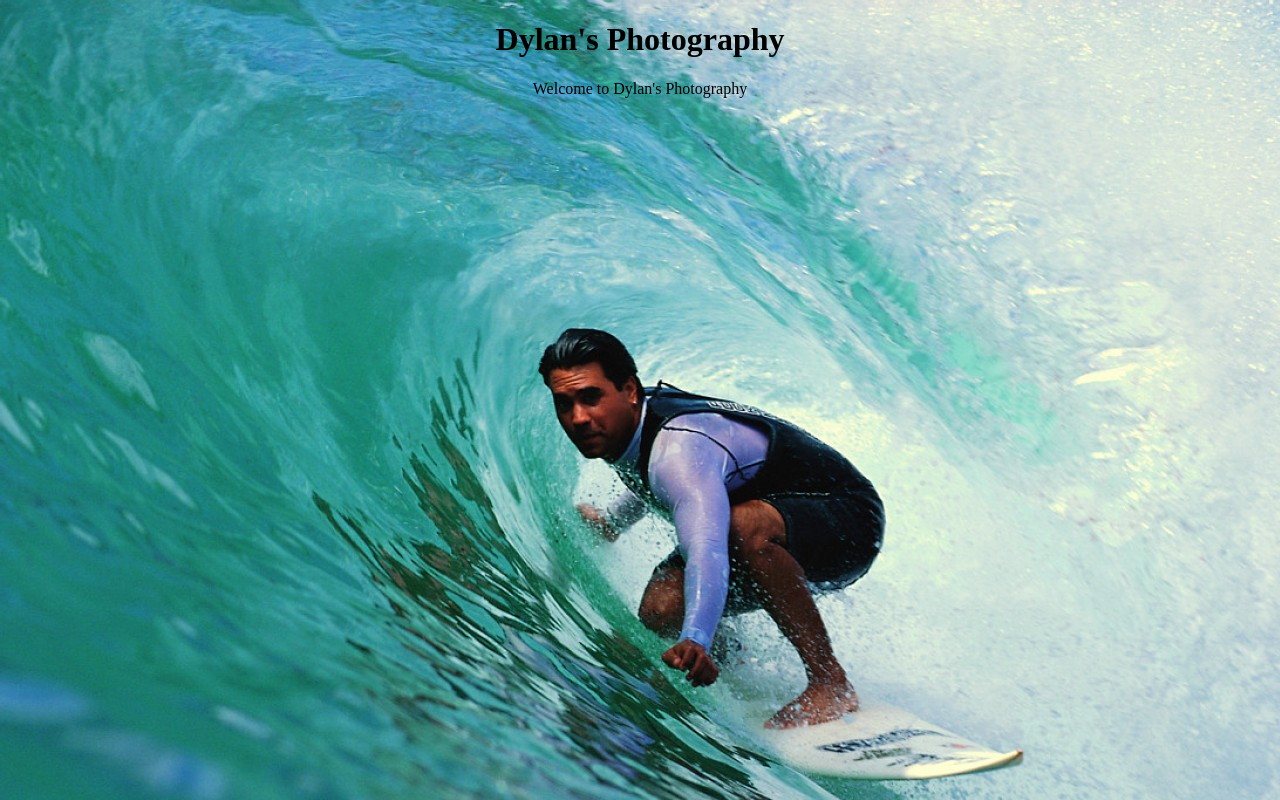
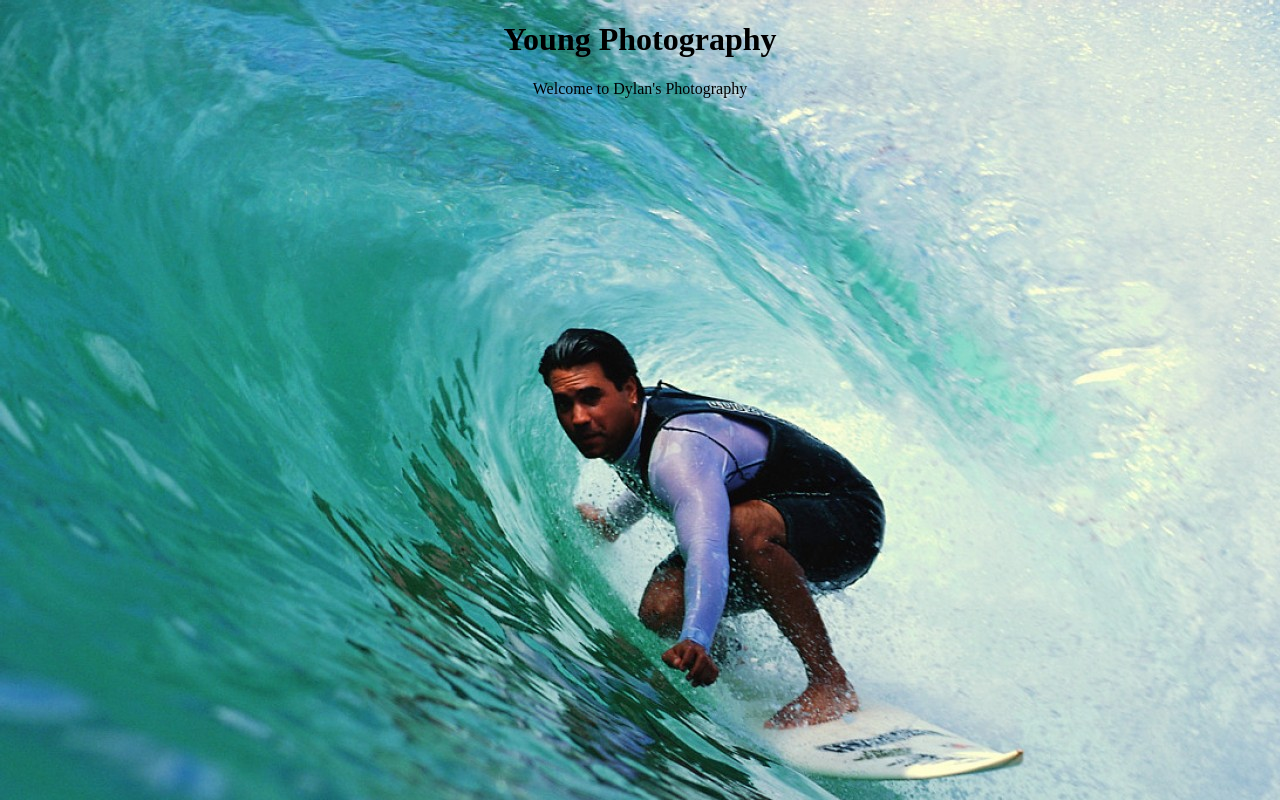
Before and after one commit to BitterBitz/Photography-FOF, a plain HTML site: page public_html/index.html in a window 1280 px wide. Drawn offline with Linux system fonts and the light colour scheme.

Commit message:
Changing title

```diff
--- a/public_html/index.html
+++ b/public_html/index.html
@@ -5,12 +5,12 @@ and open the template in the editor.
 <!DOCTYPE html>
 <html>
     <head>
-        <title>Dylan's Photography</title>
+        <title>Young Photography</title>
         <meta http-equiv="Content-Type" content="text/html; charset=UTF-8">
     </head>
     <body background='Demo Background.jpg'>
         <font face="stencil">
-        <h1 align='center'> Dylan's Photography</h1>
+        <h1 align='center'> Young Photography </h1>
         </font>
         <p align='center'>
             Welcome to Dylan's Photography
```
